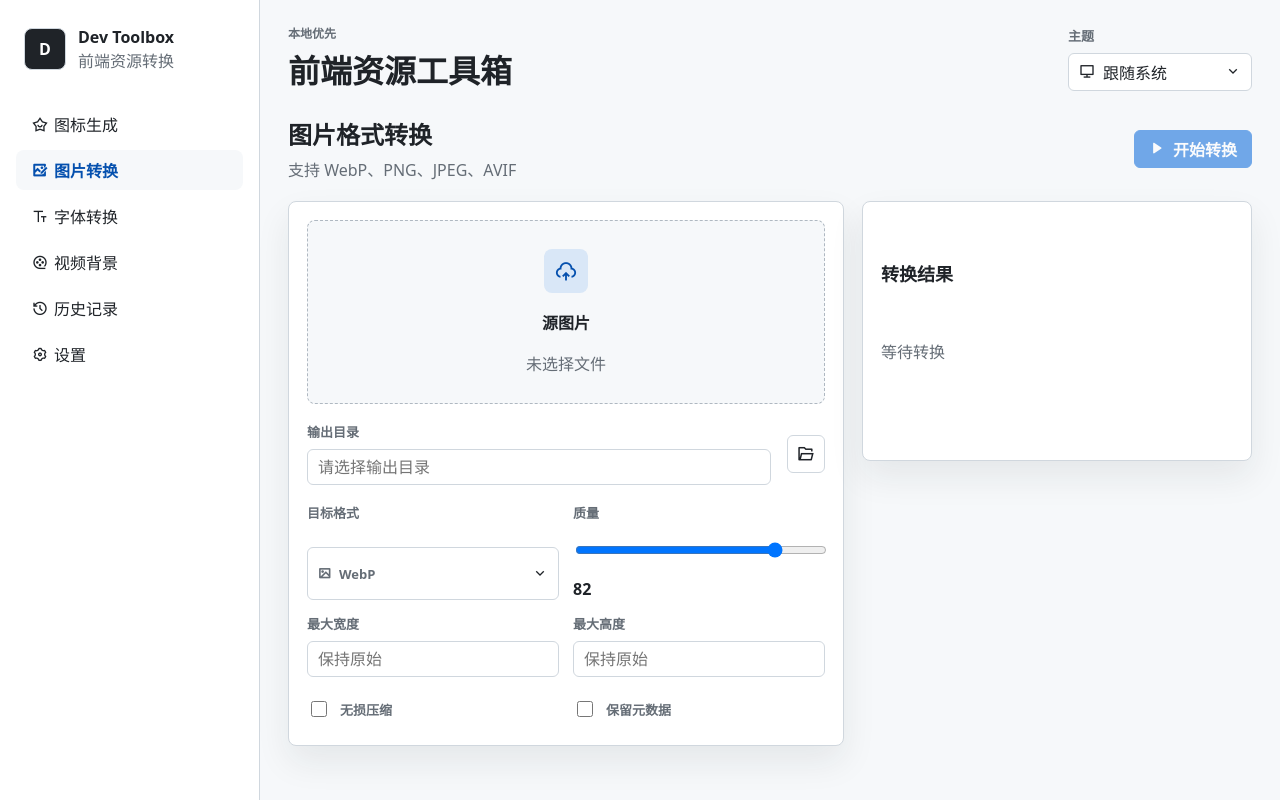
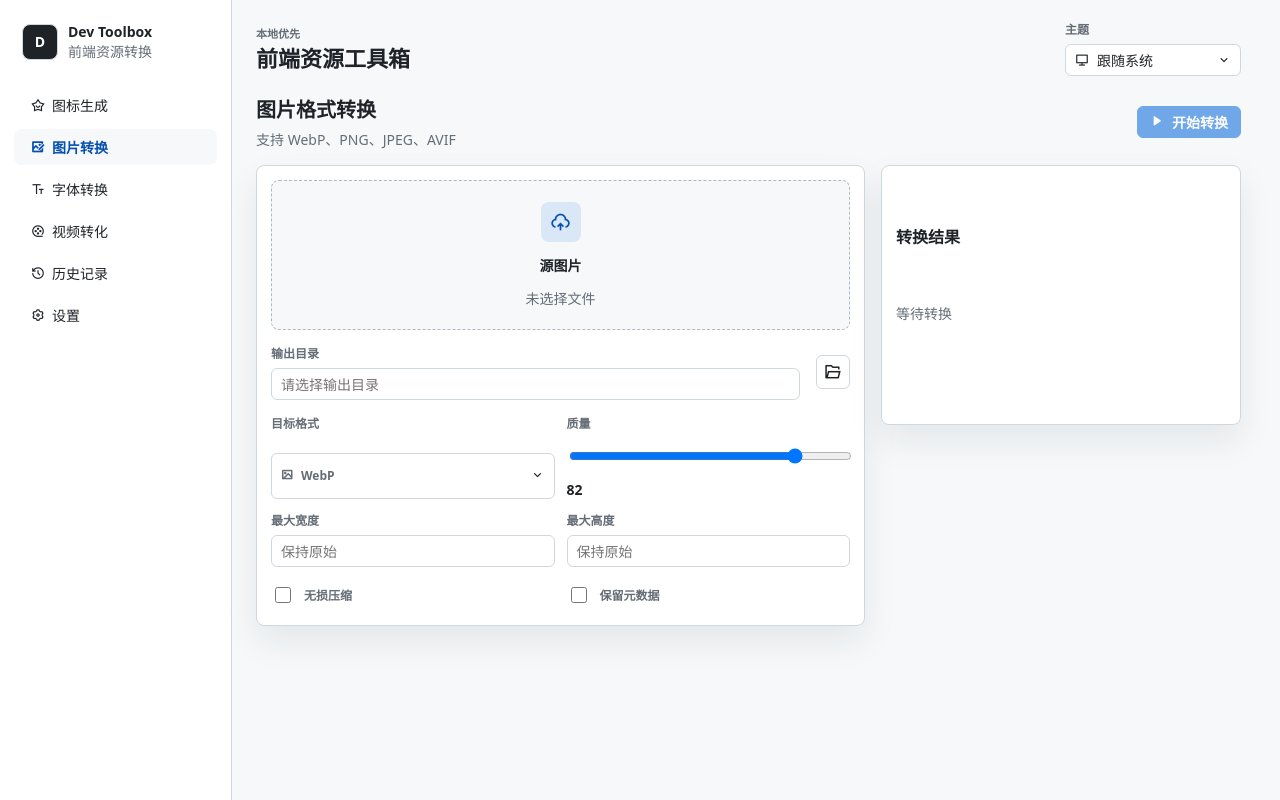
Before and after one commit to CoffeeHouse1122/Dev-Toolbox, a Vue app: page /#/webp in a window 1280 px wide. Built offline with nearby package versions, Linux system fonts and the light colour scheme; a web font is replaced by a local one.

Commit message:
收紧界面密度并修复下拉交互

```diff
--- a/src/renderer/components/AppShell.vue
+++ b/src/renderer/components/AppShell.vue
@@ -9,7 +9,7 @@ const tools = [
   { to: "/favicon", label: "图标生成", icon: "ri-star-smile-line" },
   { to: "/webp", label: "图片转换", icon: "ri-image-edit-line" },
   { to: "/woff2", label: "字体转换", icon: "ri-font-size-2" },
-  { to: "/video-background", label: "视频背景", icon: "ri-movie-2-line" },
+  { to: "/video-background", label: "视频转化", icon: "ri-movie-2-line" },
   { to: "/history", label: "历史记录", icon: "ri-history-line" },
   { to: "/settings", label: "设置", icon: "ri-settings-3-line" }
 ];
--- a/src/renderer/components/SelectMenu.vue
+++ b/src/renderer/components/SelectMenu.vue
@@ -53,14 +53,14 @@ onBeforeUnmount(() => {
 <template>
   <div ref="root" class="select-menu">
     <span v-if="label" class="select-label">{{ label }}</span>
-    <button type="button" class="select-trigger" :aria-expanded="open" @click="open = !open">
+    <button type="button" class="select-trigger" :aria-expanded="open" @click.stop="open = !open">
       <span class="select-value">
         <i v-if="selected?.icon" :class="selected.icon" aria-hidden="true"></i>
         <span>{{ selected?.label }}</span>
       </span>
       <i class="ri-arrow-down-s-line" aria-hidden="true"></i>
     </button>
-    <div v-if="open" class="select-popover" role="listbox">
+    <div v-if="open" class="select-popover" role="listbox" @pointerdown.stop @click.stop>
       <button
         v-for="option in options"
         :key="option.value"
@@ -69,7 +69,7 @@ onBeforeUnmount(() => {
         :class="{ selected: option.value === modelValue }"
         role="option"
         :aria-selected="option.value === modelValue"
-        @click="choose(option.value)"
+        @click.stop="choose(option.value)"
       >
         <i v-if="option.icon" :class="option.icon" aria-hidden="true"></i>
         <span>{{ option.label }}</span>
--- a/src/renderer/pages/VideoBackgroundTool.vue
+++ b/src/renderer/pages/VideoBackgroundTool.vue
@@ -16,23 +16,19 @@ const busy = ref(false);
 const result = ref<ConversionResult | null>(null);
 
 const modeOptions = [
-  { label: "背景视频完整包", value: "background-pack", icon: "ri-layout-masonry-line" },
+  { label: "视频完整包", value: "background-pack", icon: "ri-layout-masonry-line" },
   { label: "仅 MP4", value: "mp4", icon: "ri-file-video-line" },
   { label: "仅 WebM", value: "webm", icon: "ri-film-line" },
   { label: "仅 HLS", value: "hls", icon: "ri-route-line" }
 ];
 
-const outputItems = computed(() => {
-  const base = [
-    { name: "MP4", detail: "background.mp4", icon: "ri-file-video-line", active: mode.value === "background-pack" || mode.value === "mp4" },
-    { name: "WebM", detail: "background.webm", icon: "ri-film-line", active: mode.value === "background-pack" || mode.value === "webm" },
-    { name: "HLS", detail: "index.m3u8 + .ts", icon: "ri-route-line", active: mode.value === "background-pack" || mode.value === "hls" },
-    { name: "封面", detail: "poster.png", icon: "ri-image-line", active: makePoster.value },
-    { name: "片段", detail: "HTML snippet", icon: "ri-code-s-slash-line", active: mode.value === "background-pack" }
-  ];
-
-  return base;
-});
+const outputItems = computed(() => [
+  { name: "MP4", detail: "background.mp4", icon: "ri-file-video-line", active: mode.value === "background-pack" || mode.value === "mp4" },
+  { name: "WebM", detail: "background.webm", icon: "ri-film-line", active: mode.value === "background-pack" || mode.value === "webm" },
+  { name: "HLS", detail: "index.m3u8 + .ts", icon: "ri-route-line", active: mode.value === "background-pack" || mode.value === "hls" },
+  { name: "封面", detail: "poster.png", icon: "ri-image-line", active: makePoster.value },
+  { name: "片段", detail: "HTML snippet", icon: "ri-code-s-slash-line", active: mode.value === "background-pack" }
+]);
 
 const selectedFileName = computed(() => input.value[0]?.split(/[\\/]/).pop() ?? "未选择视频");
 const canRun = computed(() => input.value.length === 1 && outputDir.value && !busy.value);
@@ -61,9 +57,9 @@ async function run() {
   <section class="video-page">
     <div class="video-hero">
       <div class="video-title">
-        <span class="eyebrow">移动端背景视频</span>
-        <h2>背景视频兼容包</h2>
-        <p>MP4、WebM、HLS、TS、封面与 HTML 片段</p>
+        <span class="eyebrow">移动端兼容</span>
+        <h2>视频转化</h2>
+        <p>生成 MP4、WebM、HLS、TS、封面与 HTML 片段</p>
       </div>
 
       <div class="video-hero-actions">
@@ -103,14 +99,14 @@ async function run() {
             <h3>转换参数</h3>
             <p>{{ crfTone }} · {{ width || "原始" }}px</p>
           </div>
-          <span class="status-pill running" v-if="busy">运行中</span>
+          <span v-if="busy" class="status-pill running">运行中</span>
         </div>
 
         <div class="video-form-grid">
-          <label class="field span-2">
+          <div class="field span-2">
             <span>输出预设</span>
             <SelectMenu v-model="mode" :options="modeOptions" />
-          </label>
+          </div>
           <label class="field">
             <span>宽度</span>
             <input v-model.number="width" type="number" min="320" step="2" />
--- a/src/renderer/pages/WebpTool.vue
+++ b/src/renderer/pages/WebpTool.vue
@@ -66,10 +66,10 @@ async function run() {
         <OutputPicker v-model="outputDir" />
 
         <OptionGrid>
-          <label class="field">
+          <div class="field">
             <span>目标格式</span>
             <SelectMenu v-model="outputFormat" :options="formatOptions" />
-          </label>
+          </div>
           <label class="field">
             <span>质量</span>
             <input v-model.number="quality" type="range" min="1" max="100" />
--- a/src/renderer/styles/github-theme.css
+++ b/src/renderer/styles/github-theme.css
@@ -866,3 +866,269 @@ button:disabled {
     font-size: 24px;
   }
 }
+
+/* Compact, aligned desktop density pass. */
+html {
+  overflow-y: scroll;
+  scrollbar-gutter: stable;
+}
+
+body {
+  font-size: 14px;
+}
+
+.app-shell {
+  grid-template-columns: 232px minmax(0, 1fr);
+}
+
+.sidebar {
+  gap: 22px;
+  padding: 18px 14px;
+}
+
+.brand {
+  grid-template-columns: 36px minmax(0, 1fr);
+  gap: 10px;
+}
+
+.brand-mark {
+  width: 36px;
+  height: 36px;
+}
+
+.nav-item {
+  min-height: 36px;
+  padding: 7px 10px;
+}
+
+.workspace {
+  padding: 20px 24px 28px;
+}
+
+.topbar {
+  margin-bottom: 18px;
+}
+
+.topbar h1 {
+  font-size: 22px;
+  line-height: 1.22;
+}
+
+.eyebrow {
+  font-size: 11px;
+}
+
+.tool-page {
+  gap: 16px;
+}
+
+.tool-header {
+  min-height: 52px;
+}
+
+.tool-header h2 {
+  font-size: 20px;
+}
+
+.tool-layout {
+  grid-template-columns: minmax(0, 1fr) 360px;
+  gap: 16px;
+}
+
+.tool-main,
+.result-panel,
+.history-table,
+.settings-block,
+.video-source-panel,
+.video-control-panel {
+  padding: 14px;
+}
+
+.tool-main,
+.video-source-panel,
+.video-control-panel {
+  gap: 14px;
+}
+
+.drop-zone {
+  min-height: 150px;
+  padding: 18px;
+}
+
+.drop-icon {
+  width: 40px;
+  height: 40px;
+  font-size: 20px;
+}
+
+.option-grid,
+.video-form-grid {
+  gap: 12px;
+}
+
+.field {
+  gap: 6px;
+}
+
+.field span,
+.check-row,
+.select-label {
+  font-size: 12px;
+}
+
+input,
+.select-trigger {
+  min-height: 32px;
+  padding: 5px 9px;
+}
+
+.primary-button,
+.secondary-button {
+  min-height: 32px;
+  padding: 5px 12px;
+}
+
+.icon-button {
+  width: 34px;
+  height: 34px;
+}
+
+.toggle-chip {
+  height: 32px;
+}
+
+.select-menu {
+  gap: 6px;
+  min-width: 170px;
+}
+
+.theme-menu {
+  width: 176px;
+}
+
+.select-option {
+  min-height: 32px;
+}
+
+.check-row {
+  min-height: 32px;
+}
+
+.video-page {
+  gap: 14px;
+}
+
+.video-hero {
+  gap: 16px;
+  padding: 16px;
+}
+
+.video-title h2 {
+  font-size: 24px;
+}
+
+.video-title p {
+  margin-top: 6px;
+}
+
+.video-state {
+  min-width: 218px;
+  max-width: 300px;
+  min-height: 34px;
+  padding: 6px 9px;
+}
+
+.video-output-strip {
+  gap: 8px;
+}
+
+.video-output-item {
+  min-height: 56px;
+  padding: 9px;
+}
+
+.video-workbench {
+  grid-template-columns: minmax(0, 1fr) minmax(280px, 0.78fr) 360px;
+  gap: 16px;
+}
+
+.panel-heading h3,
+.section-title h2 {
+  font-size: 16px;
+}
+
+.panel-heading p {
+  margin-top: 4px;
+}
+
+.range-field {
+  gap: 8px;
+}
+
+.range-field strong {
+  min-height: 30px;
+}
+
+.video-check-row {
+  padding: 8px 10px;
+}
+
+.result-panel {
+  gap: 12px;
+}
+
+.status-pill {
+  min-height: 24px;
+  font-size: 11px;
+}
+
+.file-item {
+  min-height: 34px;
+  padding: 6px 9px;
+}
+
+.preview-strip {
+  gap: 14px;
+  min-height: 64px;
+  padding: 14px;
+}
+
+.sample-a {
+  font-size: 34px;
+}
+
+.sample-b {
+  font-size: 21px;
+}
+
+.sample-c {
+  font-size: 18px;
+}
+
+.history-row {
+  min-height: 38px;
+  padding: 7px 9px;
+}
+
+@media (max-width: 980px) {
+  .app-shell {
+    grid-template-columns: 1fr;
+  }
+
+  .tool-layout,
+  .settings-grid,
+  .video-workbench {
+    grid-template-columns: 1fr;
+  }
+
+  .video-output-strip {
+    grid-template-columns: repeat(2, minmax(0, 1fr));
+  }
+}
+
+@media (max-width: 560px) {
+  .video-output-strip,
+  .video-form-grid {
+    grid-template-columns: 1fr;
+  }
+}
```
